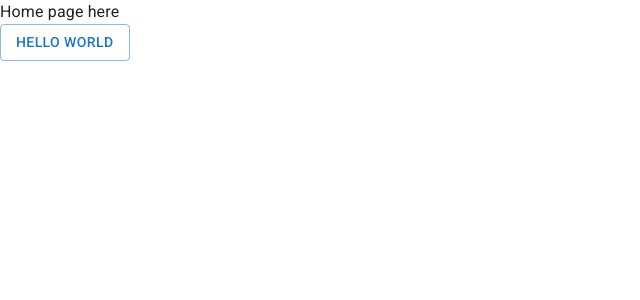
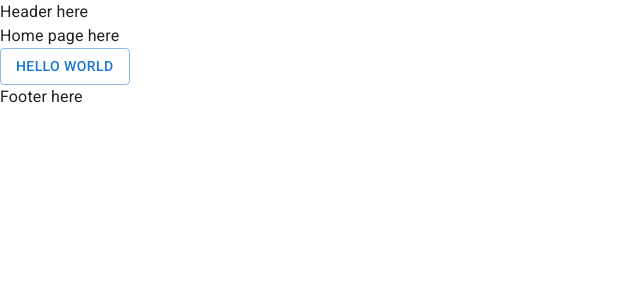
Before and after one commit to Valdas-Stonkus/portfolio-react, a React (Create React App) app: page / in a window 1280 px wide. Shown: the top 300 px of the page, without its empty margins (0-640 px from the left). Built offline with nearby package versions, Linux system fonts and the light colour scheme.

Commit message:
Add layout

```diff
--- a/src/App.jsx
+++ b/src/App.jsx
@@ -1,13 +1,14 @@
 import './App.css'
 import React from 'react'
 import { Routes, Route } from 'react-router-dom'
+import Layout from './pages/Layout'
 import About from './pages/About'
 import Home from './pages/Home'
 import Post from './pages/Post'
 
 const App = () => (
     <Routes>
-        <Route>
+        <Route element={<Layout />}>
             <Route path="/" element={<Home />} />
             <Route path="/about" element={<About />} />
             <Route path="/post/:id" element={<Post />} />
--- a/src/pages/Home.jsx
+++ b/src/pages/Home.jsx
@@ -1,6 +1,5 @@
 import React from 'react'
 import { Button } from '@mui/material'
-// import devPicture from '../..public/images/valdas_wb.jpg'
 
 const Home = () => (
     <>
--- /dev/null
+++ b/src/pages/Layout/Footer/Footer.jsx
@@ -0,0 +1,6 @@
+import React from 'react'
+
+const Footer = () => (
+    <footer>Footer here</footer>
+)
+export default Footer
--- /dev/null
+++ b/src/pages/Layout/Footer/index.js
@@ -0,0 +1 @@
+export { default } from './Footer'
--- /dev/null
+++ b/src/pages/Layout/Header/Header.jsx
@@ -0,0 +1,10 @@
+import React from 'react'
+// import './footer.scss'
+
+const Header = () => (
+    <header>
+        Header here
+
+    </header>
+)
+export default Header
--- /dev/null
+++ b/src/pages/Layout/Header/index.js
@@ -0,0 +1 @@
+export { default } from './Header'
--- /dev/null
+++ b/src/pages/Layout/Layout/Layout.jsx
@@ -0,0 +1,17 @@
+import React from 'react'
+import { Outlet } from 'react-router-dom'
+import Header from '../Header'
+import Footer from '../Footer'
+// import './layout.scss'
+
+const Layout = () => (
+    <div className="layout">
+        <div className="layout__content">
+            <Header />
+            <Outlet />
+            <Footer />
+        </div>
+    </div>
+)
+
+export default Layout
--- /dev/null
+++ b/src/pages/Layout/Layout/index.js
@@ -0,0 +1 @@
+export { default } from './Layout'
--- /dev/null
+++ b/src/pages/Layout/index.js
@@ -0,0 +1 @@
+export { default } from './Layout/Layout'
```
